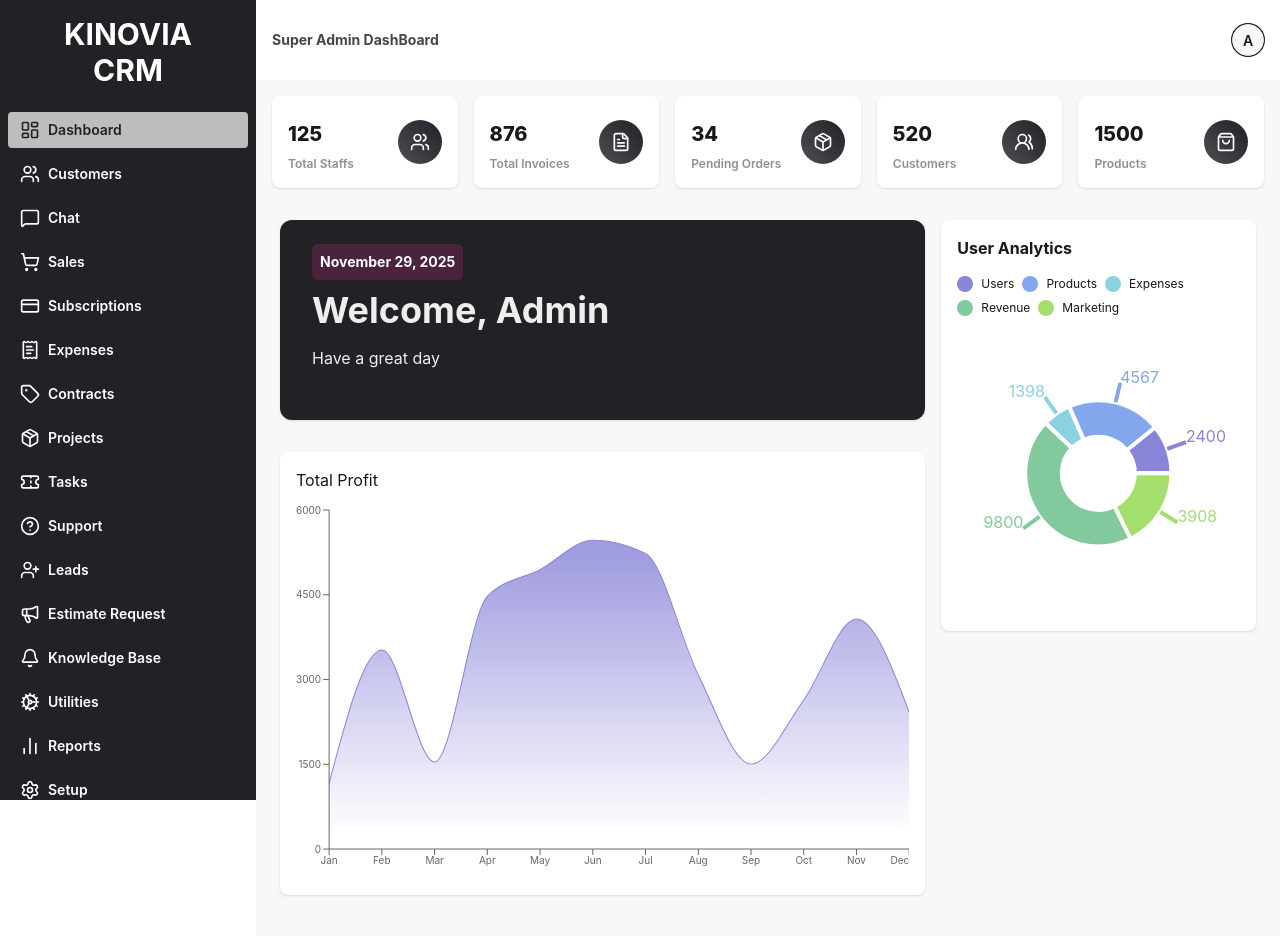
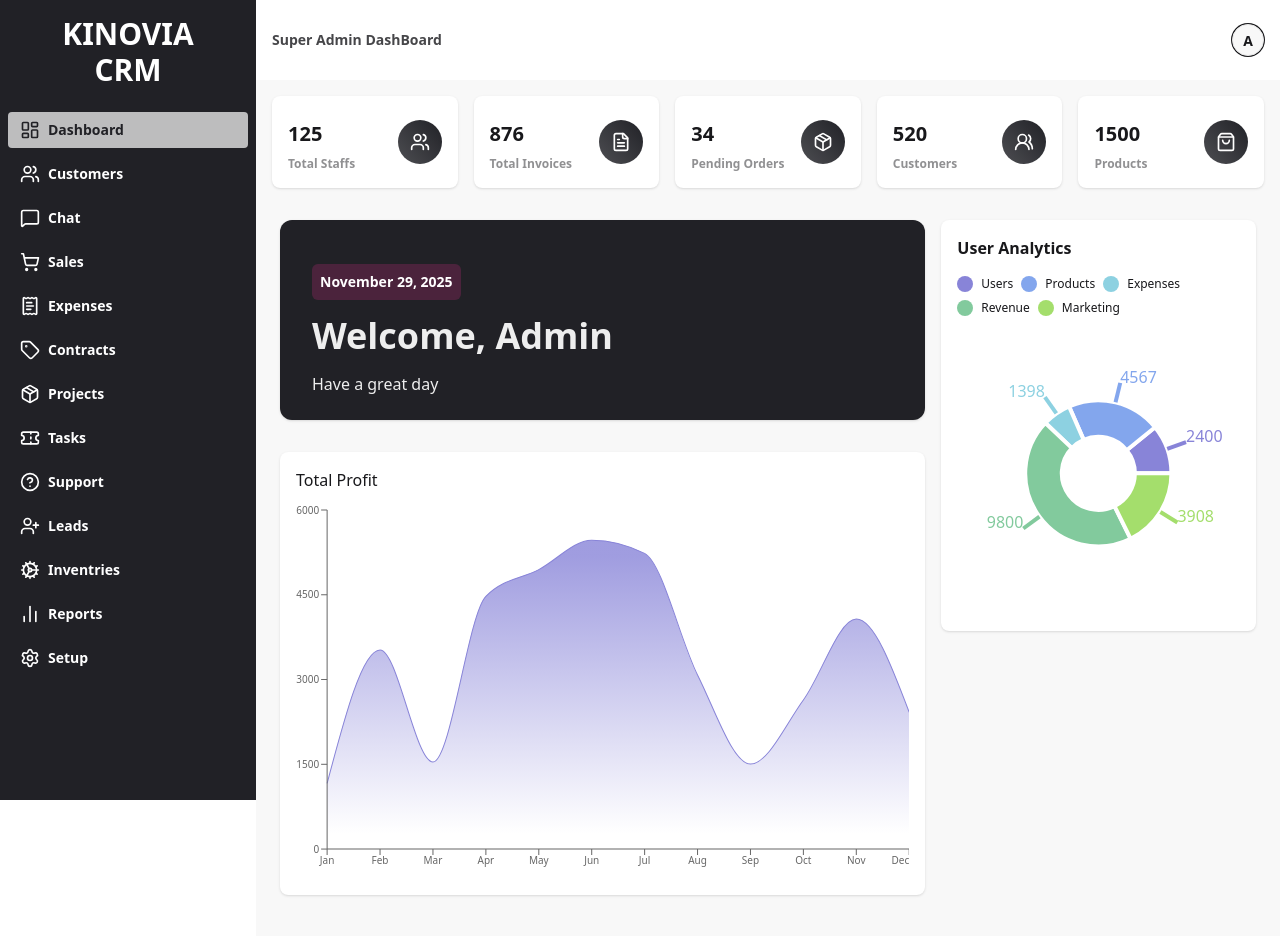
Before and after one commit to Greenmouse-Experts/CRMgreenmouse, a React (Vite) app: page /admin in a window 1280 px wide. Shown: the top 936 px of the page. Built offline with nearby package versions, Linux system fonts and the light colour scheme.

Commit message:
crm edits

```diff
--- a/src/routes/admin/_components/AdminCharts.tsx
+++ b/src/routes/admin/_components/AdminCharts.tsx
@@ -14,10 +14,10 @@ export default function AdminCharts() {
     <div className="min-h-[300px] w-full   grid lg:grid-cols-3 gap-4 py-4 px-6">
       <div className="  col-span-3 lg:col-span-2  space-y-8 ">
         <div className="h-[200px] bg-primary rounded-xl shadow flex items-center  text-primary-content px-8 relative w-full ">
-          <div className="bg-secondary/20   text-white font-bold rounded-md p-2 text-sm top-0 left-0 m-6 ml-8 absolute">
-            {currentDate}
-          </div>
           <div className="space-y-4 mt-5">
+            <div className="bg-secondary/20   text-white font-bold rounded-md p-2 text-sm w-fit">
+              {currentDate}
+            </div>
             <h2 className="text-4xl font-bold">Welcome, Admin</h2>
             <p className="">Have a great day</p>
           </div>
--- a/src/routes/admin/route.tsx
+++ b/src/routes/admin/route.tsx
@@ -58,13 +58,7 @@ const nav_links = [
     type: "menu",
     children: null,
   },
-  {
-    path: "/admin/subscriptions",
-    label: "Subscriptions",
-    icon: <CreditCard size={20} />,
-    type: "menu",
-    children: null,
-  },
+
   {
     path: "/admin/expenses",
     label: "Expenses",
@@ -107,23 +101,10 @@ const nav_links = [
     type: "menu",
     children: null,
   },
+
   {
-    path: "/admin/estimate-request",
-    label: "Estimate Request",
-    icon: <Megaphone size={20} />,
-    type: "menu",
-    children: null,
-  },
-  {
-    path: "/admin/knowledge-base",
-    label: "Knowledge Base",
-    icon: <Bell size={20} />,
-    type: "menu",
-    children: null,
-  },
-  {
-    path: "/admin/utilities",
-    label: "Utilities",
+    path: "/admin/Inventries",
+    label: "Inventries",
     icon: <Cog size={20} />,
     type: "menu",
     children: null,
--- a/src/styles.css
+++ b/src/styles.css
@@ -1,15 +1,15 @@
 @import "tailwindcss";
 
 body {
-  @apply m-0;
-  font-family: -apple-system, BlinkMacSystemFont, "Segoe UI", "Roboto", "Oxygen",
+    @apply m-0;
+    /*font-family: -apple-system, BlinkMacSystemFont, "Segoe UI", "Roboto", "Oxygen",
     "Ubuntu", "Cantarell", "Fira Sans", "Droid Sans", "Helvetica Neue",
     sans-serif;
   -webkit-font-smoothing: antialiased;
-  -moz-osx-font-smoothing: grayscale;
+  -moz-osx-font-smoothing: grayscale;*/
 }
-
+/*
 code {
-  font-family: source-code-pro, Menlo, Monaco, Consolas, "Courier New",
-    monospace;
-}
+    font-family:
+        source-code-pro, Menlo, Monaco, Consolas, "Courier New", monospace;
+}*/
```
